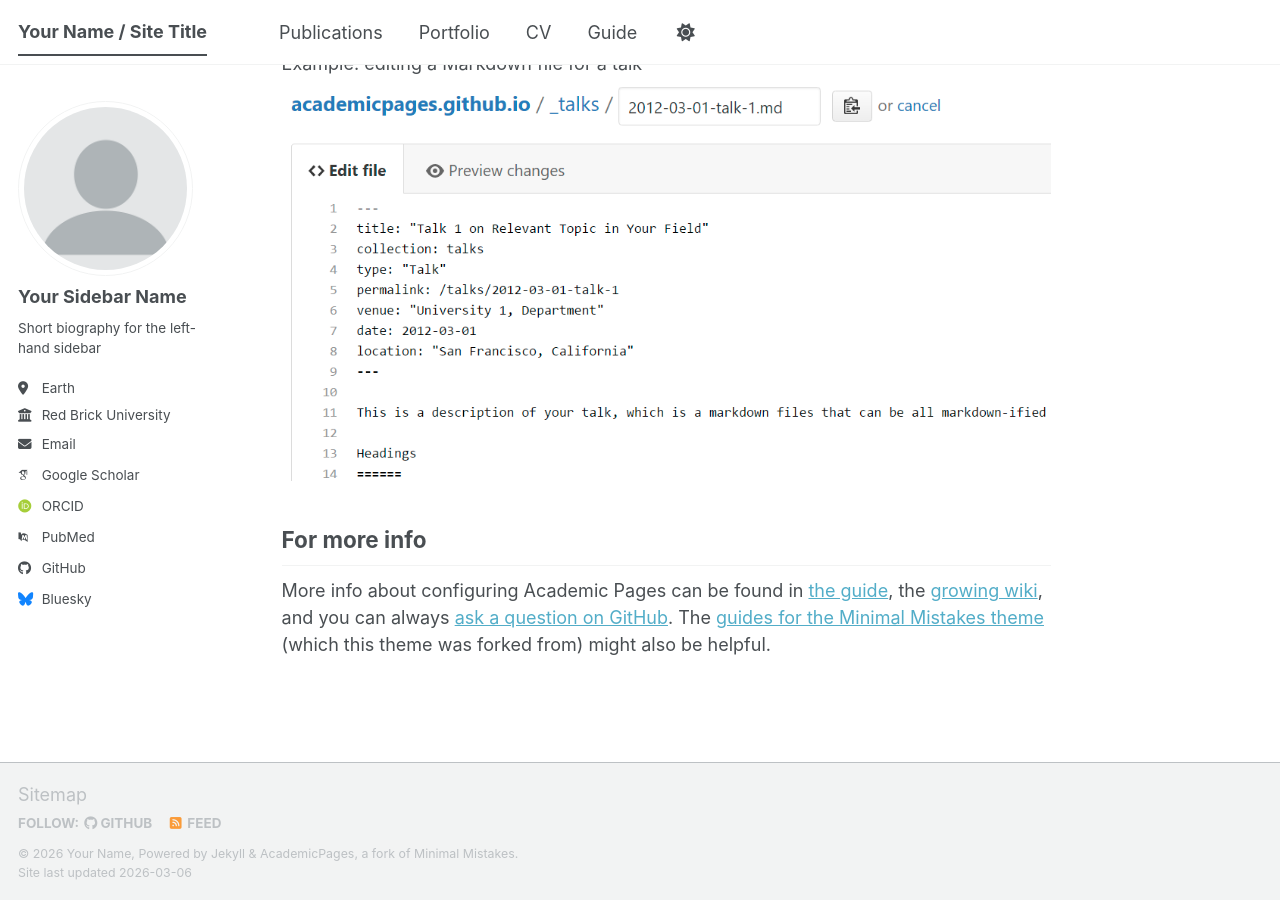
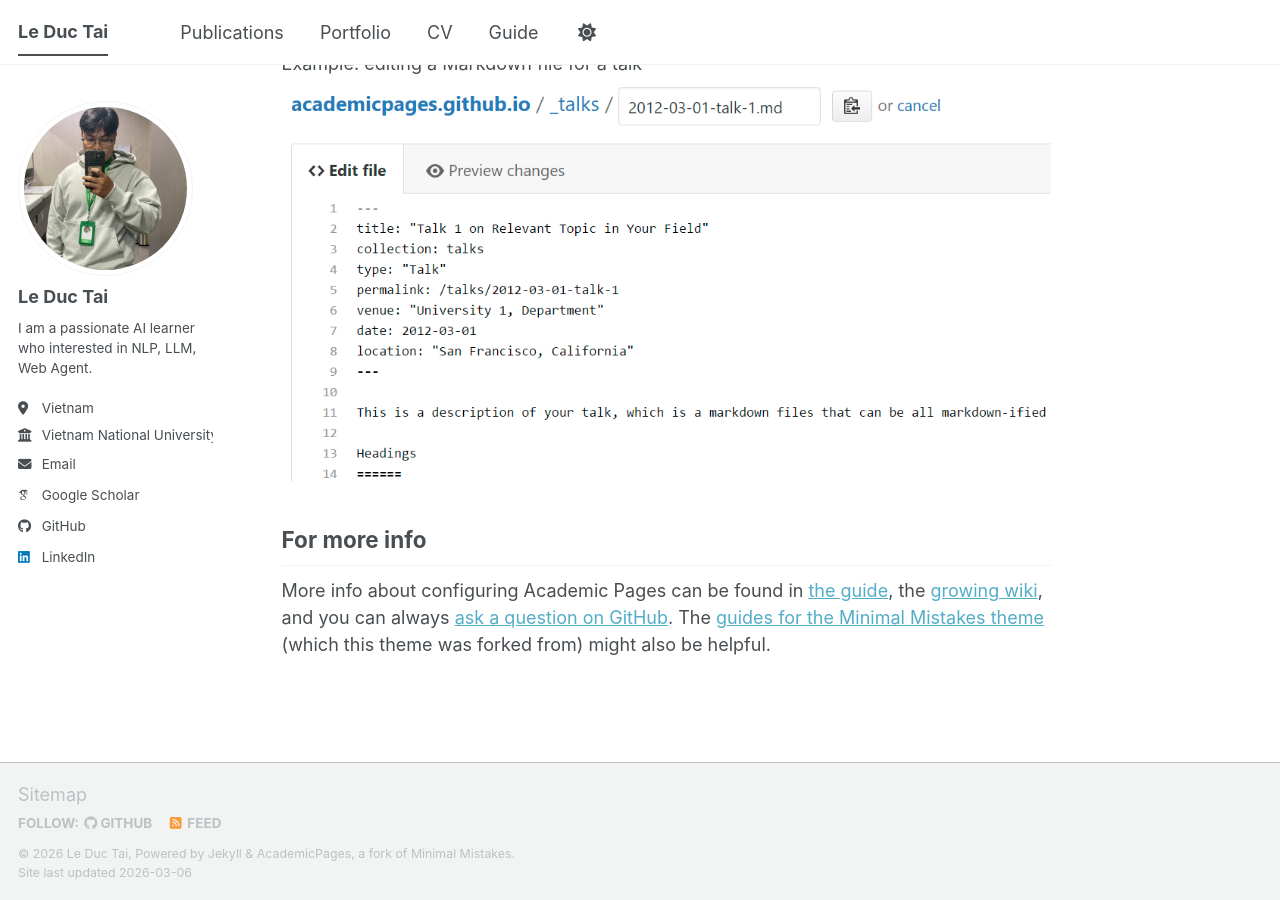
Before and after one commit to NBTailee/personal_website, a Jekyll site: the page built from _pages/about.md, in a window 1280 px wide and 900 px high, scrolled down 2720 px. Built offline with Jekyll 4.4.1, drawn with Linux system fonts in a browser that asks for light colours; some web fonts are replaced; a script bundle is joined from its source files by our own code; library files that are not in the unit come from our copies.

Commit message:
Update _config.yml

```diff
--- a/_config.yml
+++ b/_config.yml
@@ -9,9 +9,9 @@
 # Basic Site Settings
 locale                   : "en-US"
 site_theme               : "default" # The available themes options are "default", "air", "sunrise", "mint", "dirt" and "contrast"
-title                    : "Your Name / Site Title"
+title                    : "Le Duc Tai"
 title_separator          : "-"
-name                     : &name "Your Name"
+name                     : &name "Le Duc Tai"
 description              : &description "Your Name's academic portfolio"   # Update this with a general description of your site, this is the default if not overridden by a page
 url                      : https://academicpages.github.io # The base hostname & protocol for your site e.g. "https://[your GitHub username].github.io",
                                                            # or if you already have some other page hosted on Github then use "https://[your GitHub username].github.io/[Your Repo Name]"
@@ -23,25 +23,25 @@ repository               : "academicpages/academicpages.github.io"
 #               Additional customization can be done by editing /_includes/author-profile.html
 author:
   # Biographic information
-  avatar           : "profile.png"
-  name             : "Your Sidebar Name"
+  avatar           : "bio-photo.PNG"
+  name             : "Le Duc Tai"
   pronouns         : # example: "she/her"
-  bio              : "Short biography for the left-hand sidebar"
-  location         : "Earth"
-  employer         : "Red Brick University"
+  bio              : "I am a passionate AI learner who interested in NLP, LLM, Web Agent."
+  location         : "Vietnam"
+  employer         : "Vietnam National University (UIT)"
   uri              : # URL
-  email            : "none@example.org"
+  email            : "leductai2201@gmail.com"
 
   # Academic websites
   academia         : # URL
   arxiv            : # URL - Update with the correct link to your profile
-  googlescholar    : "https://scholar.google.com/citations?user=PS_CX0AAAAAJ"
+  googlescholar    : "https://scholar.google.com/citations?user=D-VKtpMAAAAJ&hl=en&authuser=1"
   inspire-hep      : # URL
   impactstory      : # URL
-  orcid            : "https://orcid.org/yourorcidurl"
+  orcid            :
   semantic         : # URL
   ssrn             : # URL
-  pubmed           : "https://www.ncbi.nlm.nih.gov/pubmed/?term=john+snow"
+  pubmed           :
   researchgate     : # URL
   scopus           : # URL
   zotero           : # URL
@@ -51,13 +51,13 @@ author:
   bitbucket        : # Username - Update with your username on the site
   codepen          : # Username
   dribbble         : # Username
-  github           : "academicpages"
+  github           : "NBTailee"
   kaggle           : # Username
   stackoverflow    : # User number or user number and name (i.e., use "1" or "1/jeff-atwood")
 
   # Social media
   artstation       : # Username
-  bluesky          : "bsky.app" # Replace this with you Bluesky username
+  bluesky          :  # Replace this with you Bluesky username
   facebook         : # Username
   flickr           : # Username
   foursquare       : # Username
@@ -66,7 +66,7 @@ author:
   keybase          : # Username
   instagram        : # Username
   lastfm           : # Username
-  linkedin         : # Username
+  linkedin         : "Le Duc Tai"
   mastodon         : # URL
   medium           : # URL
   pinterest        : # Username
```
